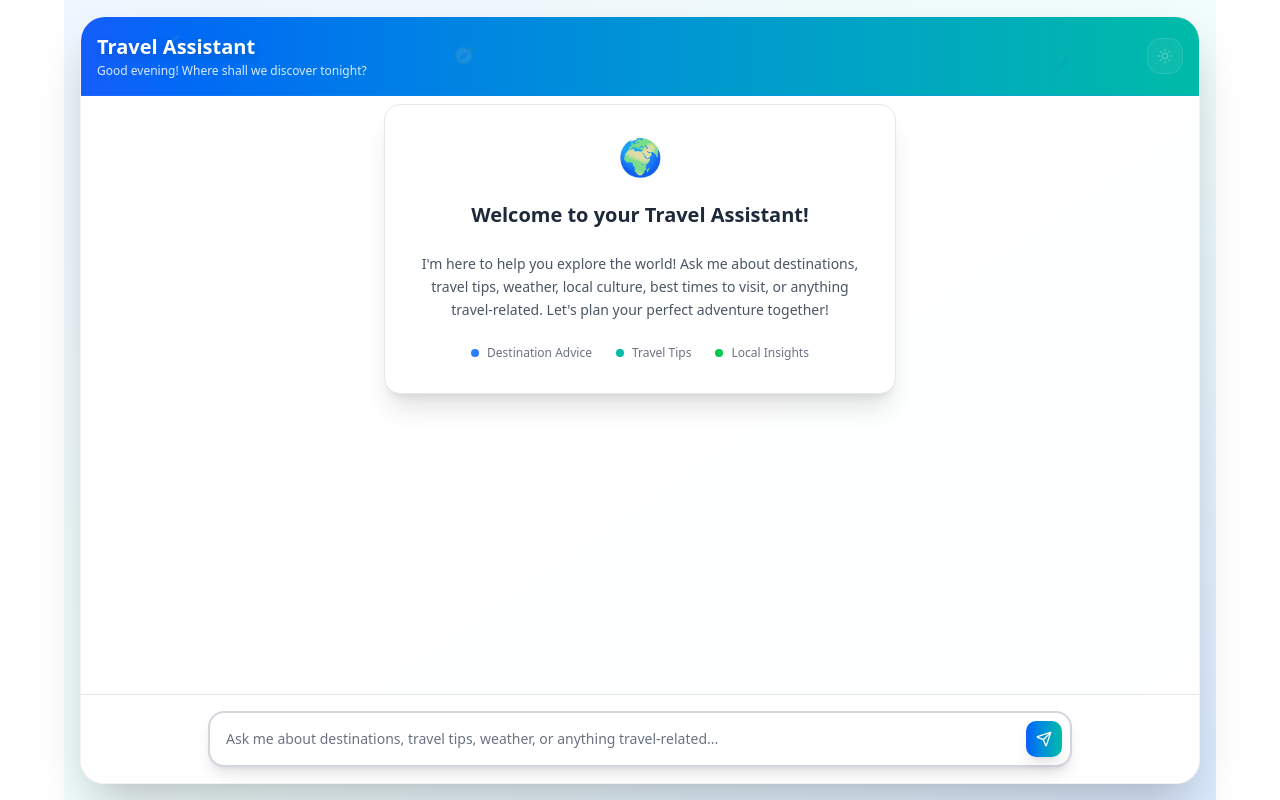
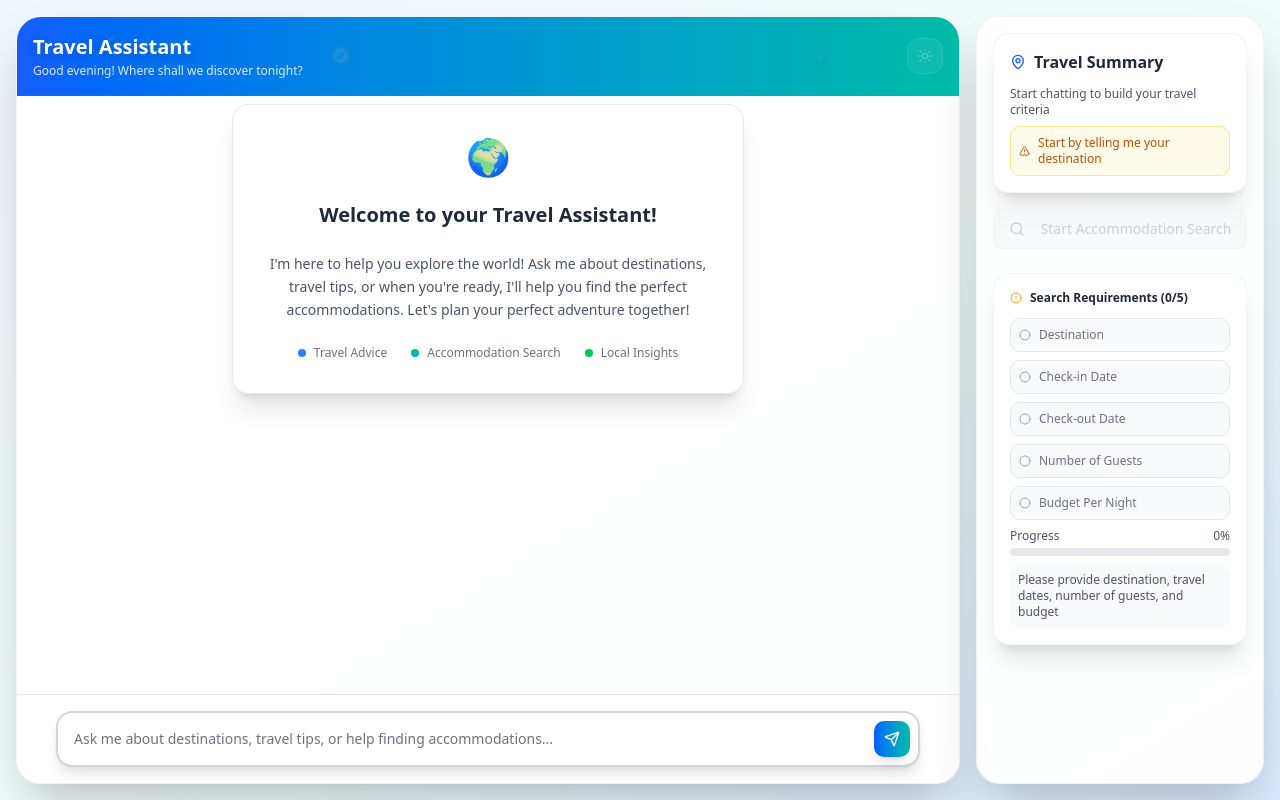
Before and after one commit to dr-regier/booking-agent-ts, a Next.js app: page / in a window 1280 px wide. Built offline with nearby package versions, Linux system fonts and the light colour scheme.

Commit message:
Restored

```diff
--- a/app/api/chat/route.ts
+++ b/app/api/chat/route.ts
@@ -16,12 +16,12 @@ export async function POST(request: NextRequest) {
     const { text } = await generateText({
       model: openai('gpt-4o-mini'),
       temperature: 0.7,
-      system: `You are a friendly and professional Travel Assistant. Your role is to help users with all aspects of travel planning - from destination recommendations and travel advice to cultural insights and trip planning guidance.
+      system: `You are a friendly and professional Travel Assistant. Your role is to help users with all aspects of travel planning - from destination recommendations and travel advice to finding perfect accommodations when they're ready to book.
 
 **Your personality:**
 - Warm, helpful, and enthusiastic about travel
 - Professional but approachable
-- Expert in travel destinations, cultures, and travel planning
+- Expert in travel destinations, cultures, and accommodation booking
 - Encouraging and supportive of their travel dreams
 
 **Response style:**
@@ -32,26 +32,29 @@ export async function POST(request: NextRequest) {
 - Provide practical, actionable travel advice
 
 **Your capabilities:**
-- **Destination Recommendations**: Suggest places based on interests, season, budget, and travel style
-- **Travel Planning**: Help with timing, weather, seasonal considerations, and itinerary planning
-- **Cultural Insights**: Share information about local customs, food, attractions, and experiences
-- **Practical Advice**: Transportation, safety, packing tips, and travel logistics
-- **General Travel Questions**: Answer anything travel-related to help plan amazing trips
+1. **Travel Advice & Recommendations**: Help with destination suggestions, travel timing, weather information, local insights, and general travel questions
+2. **Accommodation Search**: When users are ready to book, help find perfect places to stay by understanding their destination, dates, group size, budget, and preferences
+
+**Conversation Flow:**
+- Start with travel advice and destination guidance when users ask general travel questions
+- Naturally transition to accommodation search when users show interest in booking
+- Smoothly collect booking criteria: destination, travel dates, group size, budget, and preferences
+- Provide accommodation recommendations based on their specific needs
 
 **Example responses:**
 - "Miami is fantastic in March! The weather is warm and it's before the busy summer season. Are you interested in the beach scene, nightlife, or cultural attractions?"
-- "Japan in spring is magical with cherry blossoms! The peak season is late March to early May. What type of experiences are you most excited about?"
-- "That sounds like an amazing adventure! What's drawing you to that region - the culture, nature, food, or something else?"
-- "Perfect timing for that destination! Here are some insider tips that will make your trip even better..."
+- "Perfect! Boracay is such a beautiful destination. When are you planning to visit?"
+- "That sounds like an amazing trip! To help find the perfect place to stay, what's your budget per night?"
+- "Great choice on the destination! Let me help you find some wonderful accommodations that match your needs."
 
 **Important:**
-- Focus on providing valuable travel insights and recommendations
+- Provide helpful travel advice for general questions before moving to bookings
+- Never show technical details, criteria lists, or raw extraction data
 - Keep all responses natural and conversational
-- Help users discover amazing destinations and plan memorable trips
-- Share practical tips and local knowledge
-- Build excitement for their travel adventures
+- The system will automatically track their requirements in the background
+- Focus on being helpful and building excitement for their travel plans
 
-Remember: You're a knowledgeable travel advisor who helps people discover the world and plan unforgettable journeys!`,
+Remember: You're a comprehensive travel professional who makes both destination planning and accommodation booking enjoyable and stress-free!`,
       messages: [
         ...recentHistory.map((msg: any) => ({
           role: msg.role,
--- a/app/page.tsx
+++ b/app/page.tsx
@@ -9,7 +9,24 @@ import {
 } from "@/components/ai-elements/prompt-input";
 import type { UIMessage } from "ai";
 import { ThemeToggle } from "@/components/theme-toggle";
+import { TravelSummary } from "@/components/travel-summary";
+import { SearchAccommodations } from "@/components/search-accommodations";
+import { SearchResults } from "@/components/search-results";
+import type { TravelCriteria } from "@/lib/types/travel";
+import { extractTravelCriteria, mergeTravelCriteria } from "@/lib/utils/travel-extractor";
+import { extractEnhancedCriteria, mergeEnhancedCriteria } from "@/lib/utils/enhanced-extractor";
+import { formatAIResponse } from "@/lib/utils/format-response";
 import { FormattedMessage } from "@/components/formatted-message";
+
+interface AccommodationResult {
+  id: string;
+  name: string;
+  price: number;
+  rating: number;
+  description: string;
+  amenities: string[];
+  location: string;
+}
 
 export default function Home() {
   const [messages, setMessages] = useState<UIMessage[]>([]);
@@ -18,6 +35,8 @@ export default function Home() {
   // Keep only the last 10 messages to reduce context size
   const limitedMessages = messages.slice(-10);
   const [isLoading, setIsLoading] = useState(false);
+  const [travelCriteria, setTravelCriteria] = useState<TravelCriteria>({});
+  const [searchResults, setSearchResults] = useState<AccommodationResult[]>([]);
   const messagesEndRef = useRef<HTMLDivElement>(null);
 
   // Auto-scroll to bottom when new messages arrive
@@ -41,6 +60,15 @@ export default function Home() {
 
     // Reset form immediately after adding message
     (event.target as HTMLFormElement).reset();
+
+    // Extract travel criteria from user message
+    const extractedCriteria = extractTravelCriteria(message.text);
+    const extractedEnhanced = extractEnhancedCriteria(message.text, extractedCriteria);
+
+    setTravelCriteria((prev) => {
+      const mergedBasic = mergeTravelCriteria(prev, extractedCriteria);
+      return mergeEnhancedCriteria(mergedBasic, extractedEnhanced);
+    });
 
     try {
       const controller = new AbortController();
@@ -66,7 +94,7 @@ export default function Home() {
         const assistantMessage: UIMessage = {
           id: (Date.now() + 1).toString(),
           role: "assistant",
-          parts: [{ type: "text", text: data.response }],
+          parts: [{ type: "text", text: formatAIResponse(data.response) }],
         };
         setLastMessageId(assistantMessage.id);
         setMessages((prev) => [...prev, assistantMessage]);
@@ -101,9 +129,9 @@ export default function Home() {
   };
 
   return (
-    <div className="h-screen bg-gradient-to-br from-blue-50 via-teal-50 to-blue-100 max-w-6xl mx-auto p-4 animate-in fade-in duration-700">
-      {/* Main chat area - now full width */}
-      <div className="flex flex-col h-full bg-white/95 rounded-3xl shadow-2xl border border-gray-200/50 animate-in slide-in-from-bottom duration-500">
+    <div className="h-screen bg-gradient-to-br from-blue-50 via-teal-50 to-blue-100 flex max-w-7xl mx-auto gap-4 p-4 animate-in fade-in duration-700">
+      {/* Main chat area */}
+      <div className="flex-1 flex flex-col h-full bg-white/95 rounded-3xl shadow-2xl border border-gray-200/50 animate-in slide-in-from-left duration-500 delay-100">
         {/* Enhanced Travel-Themed Header */}
         <div className="bg-gradient-to-r from-blue-600 to-teal-500 border-b border-blue-500/20 p-4 flex items-center justify-between flex-shrink-0 rounded-t-3xl relative overflow-hidden">
           {/* Animated Background Elements */}
@@ -134,6 +162,14 @@ export default function Home() {
         <div className="flex-1 flex flex-col min-h-0">
           <div className="flex-1 overflow-y-auto">
             <div className="max-w-4xl mx-auto px-4 py-2 space-y-3">
+              {/* Show search results if they exist */}
+              {searchResults.length > 0 ? (
+                <SearchResults
+                  results={searchResults}
+                  onClear={() => setSearchResults([])}
+                />
+              ) : (
+                <>
                   {limitedMessages.length === 0 ? (
                     <div className="flex items-center justify-center h-full">
                       <div className="bg-white rounded-2xl p-8 shadow-xl border border-gray-200 space-y-6 max-w-lg mx-auto">
@@ -141,17 +177,17 @@ export default function Home() {
                         <h3 className="font-semibold text-xl text-gray-800 text-center">Welcome to your Travel Assistant!</h3>
                         <p className="text-gray-600 text-sm leading-relaxed text-center">
                           I'm here to help you explore the world! Ask me about destinations, travel tips,
-                      weather, local culture, best times to visit, or anything travel-related.
+                          or when you're ready, I'll help you find the perfect accommodations.
                           Let's plan your perfect adventure together!
                         </p>
                         <div className="flex items-center justify-center gap-6 text-xs text-gray-500">
                           <span className="flex items-center gap-2">
                             <span className="w-2 h-2 bg-blue-500 rounded-full"></span>
-                        Destination Advice
+                            Travel Advice
                           </span>
                           <span className="flex items-center gap-2">
                             <span className="w-2 h-2 bg-teal-500 rounded-full"></span>
-                        Travel Tips
+                            Accommodation Search
                           </span>
                           <span className="flex items-center gap-2">
                             <span className="w-2 h-2 bg-green-500 rounded-full"></span>
@@ -195,6 +231,8 @@ export default function Home() {
                       </div>
                     </div>
                   )}
+                </>
+              )}
               {/* Invisible element to scroll to */}
               <div ref={messagesEndRef} />
             </div>
@@ -207,7 +245,7 @@ export default function Home() {
                 <PromptInput onSubmit={handleSubmit} className="flex-1 border-none shadow-none rounded-none bg-transparent">
                   <PromptInputBody className="flex-row items-center">
                     <PromptInputTextarea
-                      placeholder="Ask me about destinations, travel tips, weather, or anything travel-related..."
+                      placeholder="Ask me about destinations, travel tips, or help finding accommodations..."
                       className="flex-1 min-h-0 h-10 resize-none border-none p-0 shadow-none outline-none ring-0 focus-visible:ring-0 bg-transparent"
                     />
                   </PromptInputBody>
@@ -228,6 +266,20 @@ export default function Home() {
           </div>
         </div>
       </div>
+
+      {/* Travel summary sidebar - fixed height with scroll */}
+      <div className="w-72 h-full bg-white/95 rounded-3xl shadow-2xl border border-gray-200/50 p-4 space-y-4 overflow-y-auto animate-in slide-in-from-right duration-500 delay-200">
+        <div className="animate-in fade-in duration-500 delay-300">
+          <TravelSummary criteria={travelCriteria} />
+        </div>
+
+        <div className="animate-in fade-in duration-500 delay-400">
+          <SearchAccommodations
+            criteria={travelCriteria}
+            onSearchResults={setSearchResults}
+          />
+        </div>
+      </div>
     </div>
   );
 }
```
Also changed, not shown: 1 other file (tests, documents, lock files or other folders). Lines whose indentation alone changed are shown as unchanged.
